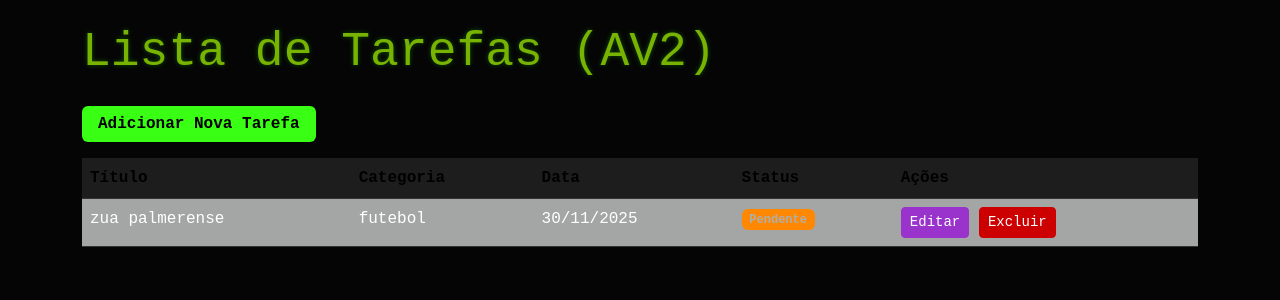
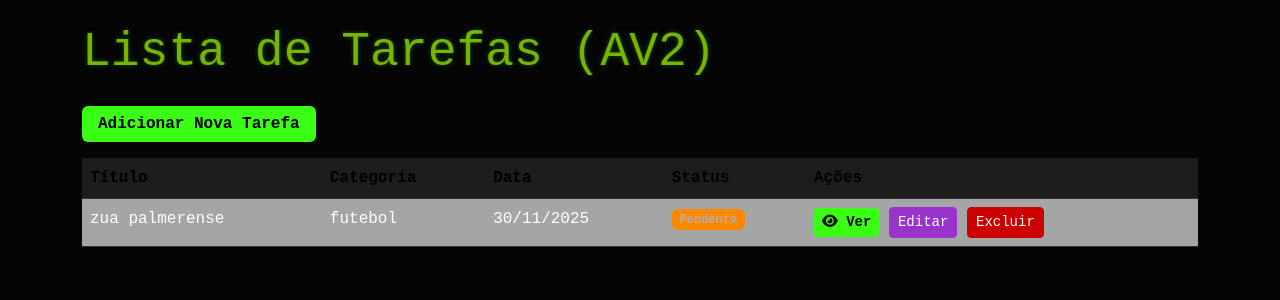
Before and after one commit to kauevictor30/todo_AV2, a Django app: page / in a window 1280 px wide. Shown: the part 58-358 px from the top of the page. Run offline with Django 5.2, Linux system fonts and the light colour scheme; data comes from the database, SQL or seed files in the repository; some libraries are stand-ins or nearby versions.

Commit message:
update: atualizando o trabalho

```diff
--- a/core/templates/tarefa_list.html
+++ b/core/templates/tarefa_list.html
@@ -28,6 +28,7 @@
                 {% endif %}
             </td>
             <td>
+                <a href="{% url 'tarefa_detail' tarefa.pk %}" class="btn btn-sm btn-primary"><i class="fas fa-eye"></i> Ver</a>
                 <a href="{% url 'tarefa_update' tarefa.pk %}" class="btn btn-sm btn-info">Editar</a>
                 <a href="{% url 'tarefa_delete' tarefa.pk %}" class="btn btn-sm btn-danger">Excluir</a>
             </td>
```
